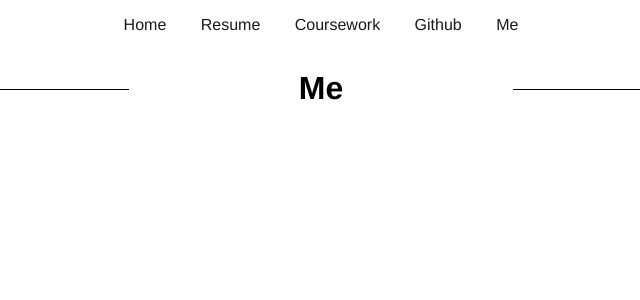
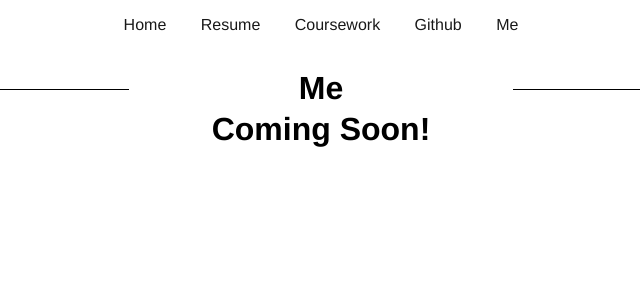
Before and after one commit to declansullivan/static-html-site, a Jekyll site: the page built from me/index.html, in a window 1280 px wide. Shown: the top 300 px of the page, without its empty margins (319-959 px from the left). Built offline with Jekyll 4.4.1, drawn with Linux system fonts in a browser that asks for light colours.

Commit message:
Update index.html

```diff
--- a/me/index.html
+++ b/me/index.html
@@ -10,4 +10,6 @@ title: Me
   <meta name="viewport" content="width=device-width, initial-scale=1">
 </head>
 
+  <h1>Coming Soon!</h1>
+
 </html>
```
